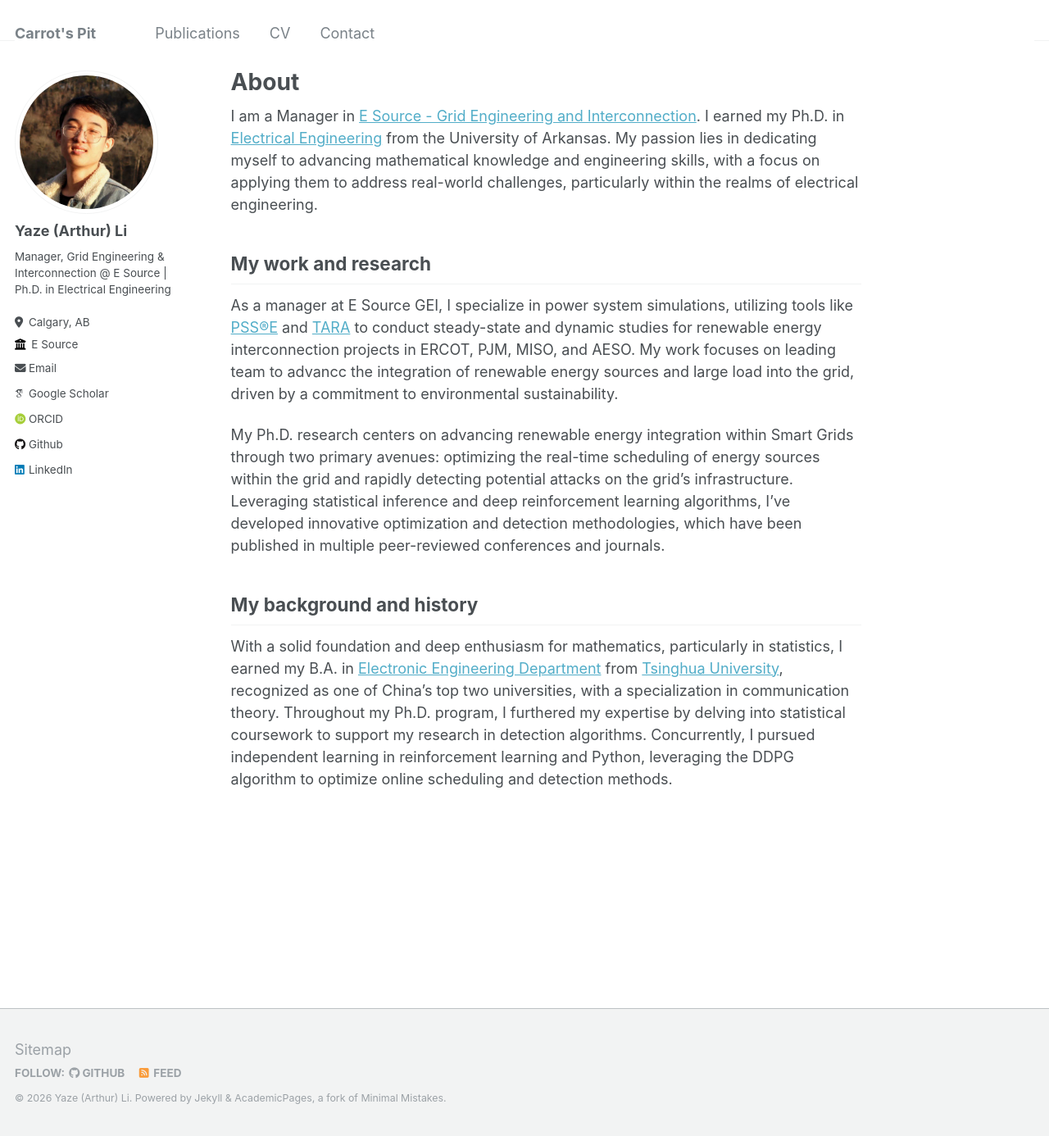
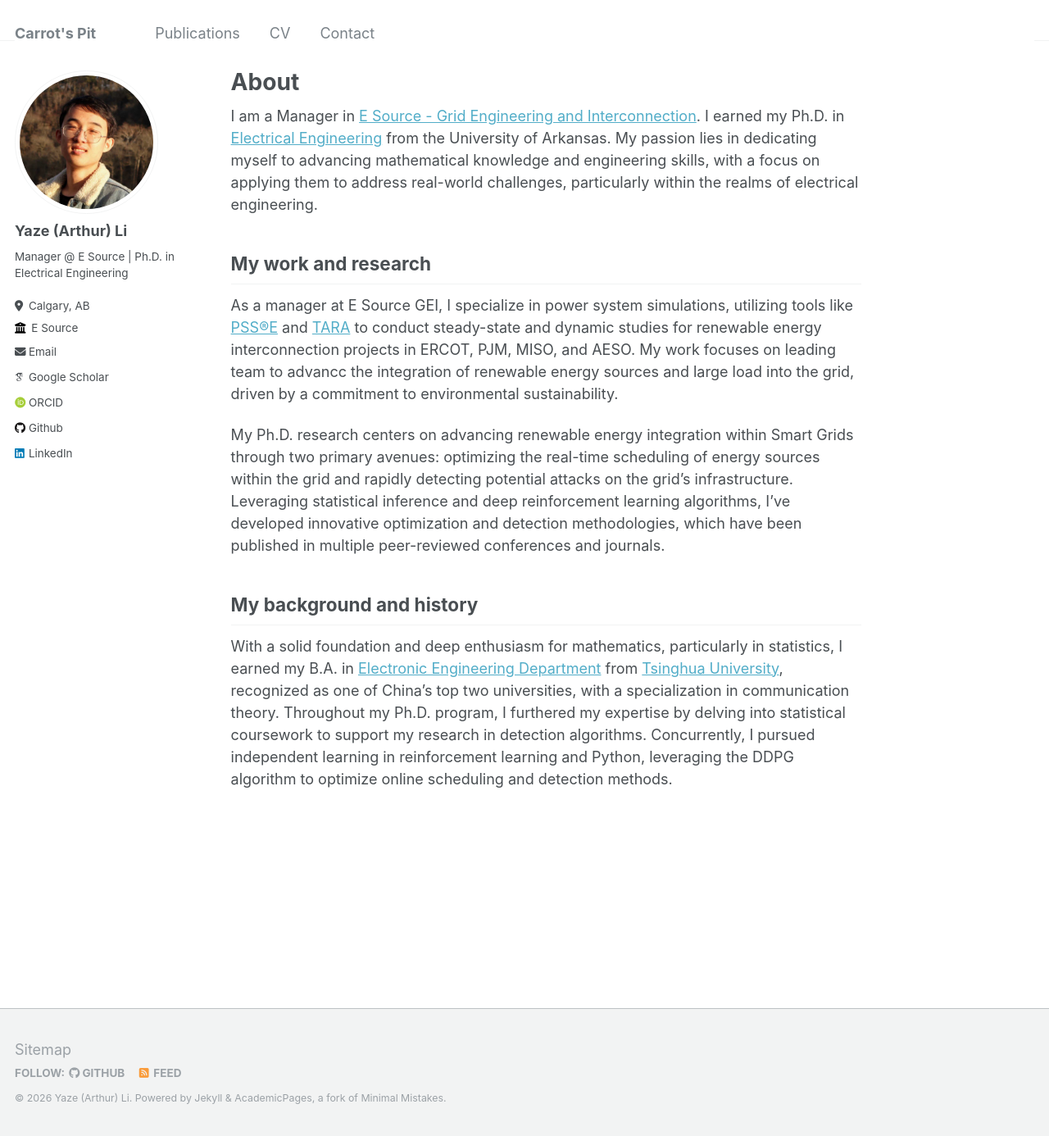
Before and after one commit to Arthurliyaze/Arthurliyaze.github.io, a Jekyll site: the page built from _pages/about.md, in a window 1280 px wide and 1386 px high. Shown: the whole window at 82% size. Built offline with Jekyll 4.4.1, drawn with Linux system fonts in a browser that asks for light colours; some web fonts are replaced.

Commit message:
Simplify bio in configuration file

```diff
--- a/_config.yml
+++ b/_config.yml
@@ -24,7 +24,7 @@ author:
   name             : "Yaze (Arthur) Li"
   avatar           : "yaze.jpg"
   #pronouns         : "he/his" # example: "she/her"
-  bio              : "Manager, Grid Engineering & Interconnection @ E Source | Ph.D. in Electrical Engineering"
+  bio              : "Manager @ E Source | Ph.D. in Electrical Engineering"
   location         : "Calgary, AB"
   employer         : "E Source"
   uri              : # URL
```
